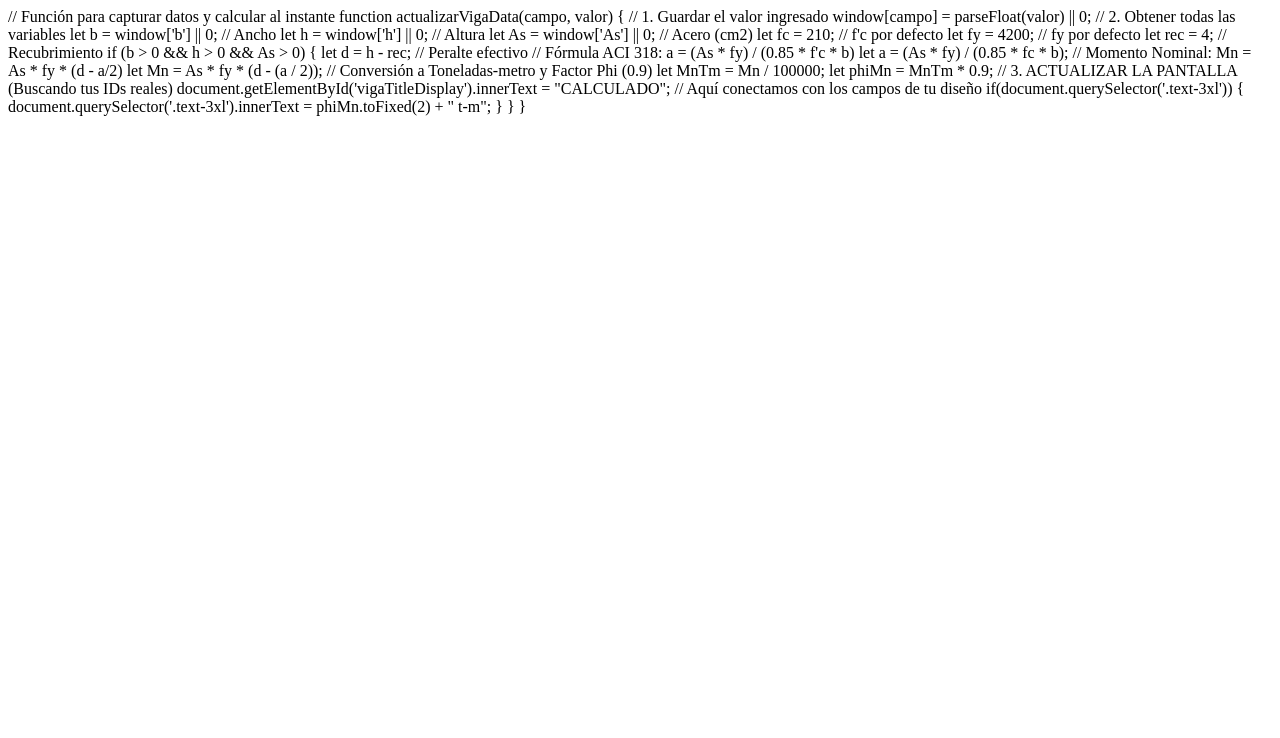
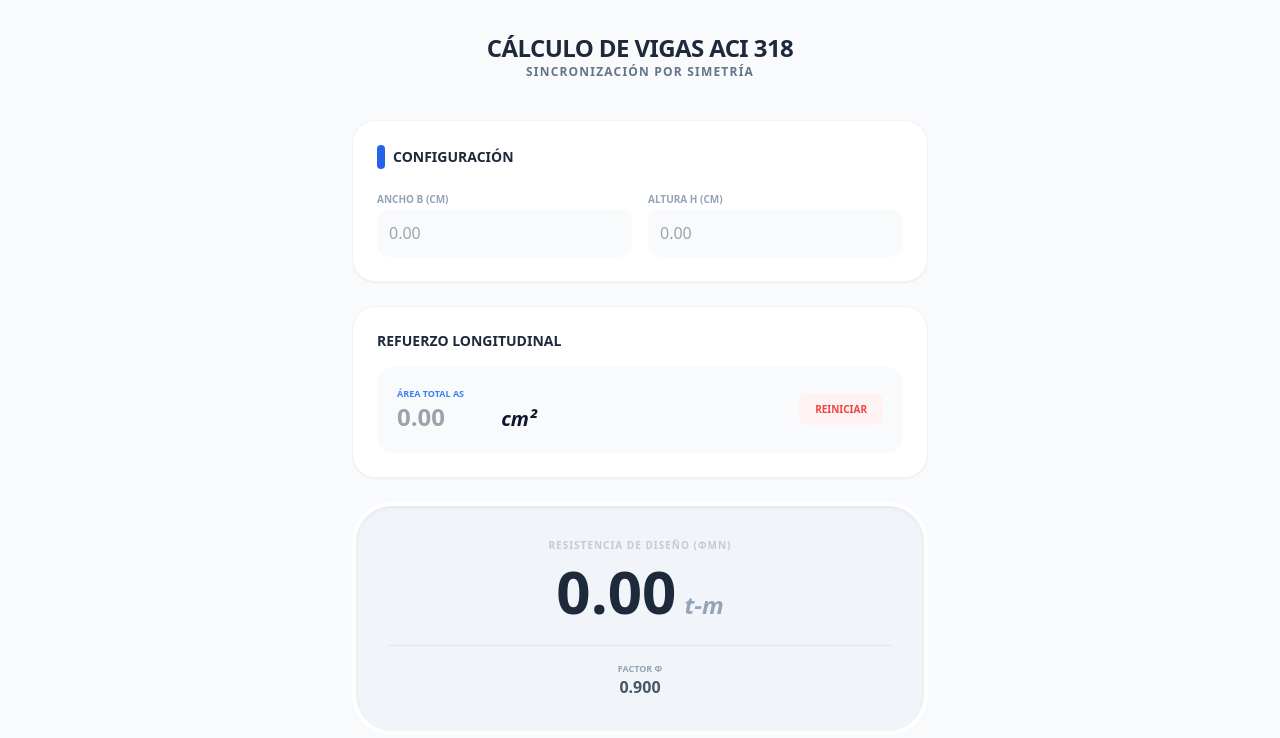
Before and after one commit to locigue22-byte/Vigas--md, a plain HTML site: page index.html in a window 1280 px wide. Drawn offline with nearby package versions, Linux system fonts and the light colour scheme.

Commit message:
Update and rename index.html to  index.html

```diff
--- a/index.html
+++ b/index.html
@@ -1,34 +1,85 @@
-// Función para capturar datos y calcular al instante
-function actualizarVigaData(campo, valor) {
-    // 1. Guardar el valor ingresado
-    window[campo] = parseFloat(valor) || 0;
+<!DOCTYPE html>
+<html lang="es">
+<head>
+    <meta charset="UTF-8">
+    <meta name="viewport" content="width=device-width, initial-scale=1.0">
+    <title>Calculadora de Vigas ACI 318</title>
+    <script src="https://cdn.tailwindcss.com"></script>
+</head>
+<body class="bg-slate-50 p-4 font-sans text-slate-900">
+    <div class="max-w-xl mx-auto space-y-6">
+        <header class="text-center py-4">
+            <h1 class="text-2xl font-black text-slate-800 tracking-tight">CÁLCULO DE VIGAS ACI 318</h1>
+            <p class="text-xs text-slate-500 font-bold uppercase tracking-widest">Sincronización por Simetría</p>
+        </header>
 
-    // 2. Obtener todas las variables
-    let b = window['b'] || 0;     // Ancho
-    let h = window['h'] || 0;     // Altura
-    let As = window['As'] || 0;   // Acero (cm2)
-    let fc = 210;                 // f'c por defecto
-    let fy = 4200;                // fy por defecto
-    let rec = 4;                  // Recubrimiento
+        <div class="bg-white rounded-3xl p-6 shadow-sm border border-slate-100">
+            <div class="flex items-center gap-2 mb-4">
+                <span class="bg-blue-600 w-2 h-6 rounded-full"></span>
+                <h2 id="vigaTitleDisplay" class="font-extrabold text-slate-800 uppercase text-sm">Configuración</h2>
+            </div>
+            <div class="grid grid-cols-2 gap-4">
+                <div>
+                    <label class="text-[10px] font-black text-slate-400 uppercase">Ancho b (cm)</label>
+                    <input type="number" oninput="actualizarVigaData('b', this.value)" class="w-full bg-slate-50 border-none rounded-xl p-3 focus:ring-2 focus:ring-blue-500" placeholder="0.00">
+                </div>
+                <div>
+                    <label class="text-[10px] font-black text-slate-400 uppercase">Altura h (cm)</label>
+                    <input type="number" oninput="actualizarVigaData('h', this.value)" class="w-full bg-slate-50 border-none rounded-xl p-3 focus:ring-2 focus:ring-blue-500" placeholder="0.00">
+                </div>
+            </div>
+        </div>
 
-    if (b > 0 && h > 0 && As > 0) {
-        let d = h - rec; // Peralte efectivo
+        <div class="bg-white rounded-3xl p-6 shadow-sm border border-slate-100">
+            <h2 class="font-extrabold text-slate-800 uppercase text-sm mb-4">Refuerzo Longitudinal</h2>
+            <div class="bg-slate-50 rounded-2xl p-5 flex justify-between items-center">
+                <div>
+                    <p class="text-[9px] font-black text-blue-500 uppercase">Área Total As</p>
+                    <input type="number" oninput="actualizarVigaData('As', this.value)" class="text-2xl font-black bg-transparent border-none p-0 w-24 focus:ring-0" placeholder="0.00">
+                    <span class="text-xl font-black italic ml-1">cm²</span>
+                </div>
+                <button onclick="location.reload()" class="bg-red-50 text-red-500 text-[10px] font-black px-4 py-2 rounded-lg uppercase">Reiniciar</button>
+            </div>
+        </div>
 
-        // Fórmula ACI 318: a = (As * fy) / (0.85 * f'c * b)
-        let a = (As * fy) / (0.85 * fc * b);
+        <div class="bg-slate-100 rounded-[40px] p-8 text-center border-4 border-white shadow-inner">
+            <p class="text-[10px] font-black text-slate-400 uppercase mb-2 tracking-widest text-opacity-50">Resistencia de Diseño (ΦMn)</p>
+            <div id="resultadoFinal" class="text-6xl font-black text-slate-800">0.00<span class="text-2xl text-slate-400 ml-2 italic">t-m</span></div>
+            <div class="flex justify-around mt-6 border-t border-slate-200 pt-4">
+                <div>
+                    <p class="text-[9px] font-bold text-slate-400 uppercase">Factor Φ</p>
+                    <p class="font-black text-slate-600">0.900</p>
+                </div>
+            </div>
+        </div>
+    </div>
 
-        // Momento Nominal: Mn = As * fy * (d - a/2)
-        let Mn = As * fy * (d - (a / 2));
+    <script>
+        window.vigaData = { b: 0, h: 0, As: 0 };
 
-        // Conversión a Toneladas-metro y Factor Phi (0.9)
-        let MnTm = Mn / 100000;
-        let phiMn = MnTm * 0.9;
+        function actualizarVigaData(campo, valor) {
+            window.vigaData[campo] = parseFloat(valor) || 0;
 
-        // 3. ACTUALIZAR LA PANTALLA (Buscando tus IDs reales)
-        document.getElementById('vigaTitleDisplay').innerText = "CALCULADO";
-        // Aquí conectamos con los campos de tu diseño
-        if(document.querySelector('.text-3xl')) {
-            document.querySelector('.text-3xl').innerText = phiMn.toFixed(2) + " t-m";
+            const { b, h, As } = window.vigaData;
+
+            if (b > 0 && h > 0 && As > 0) {
+                const fc = 210;
+                const fy = 4200;
+                const d = h - 4; // Peralte efectivo
+
+                // Fórmula: a = (As * fy) / (0.85 * f'c * b)
+                const a = (As * fy) / (0.85 * fc * b);
+
+                // Momento Nominal: Mn = As * fy * (d - a/2)
+                const Mn = As * fy * (d - (a / 2));
+
+                // ΦMn en Toneladas-metro
+                const phiMn = (Mn * 0.9) / 100000;
+
+                document.getElementById('resultadoFinal').innerHTML = phiMn.toFixed(2) + '<span class="text-2xl text-slate-400 ml-2 italic">t-m</span>';
+                document.getElementById('vigaTitleDisplay').innerText = "Viga Calculada";
+            }
         }
-    }
-}
+    </script>
+</body>
+</html>
```
